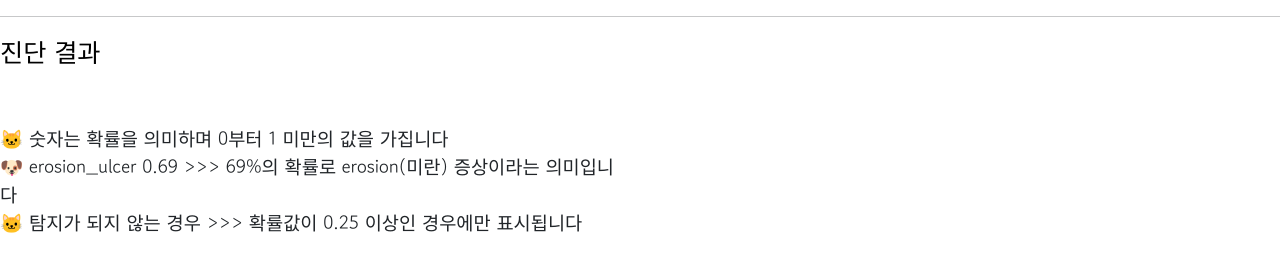
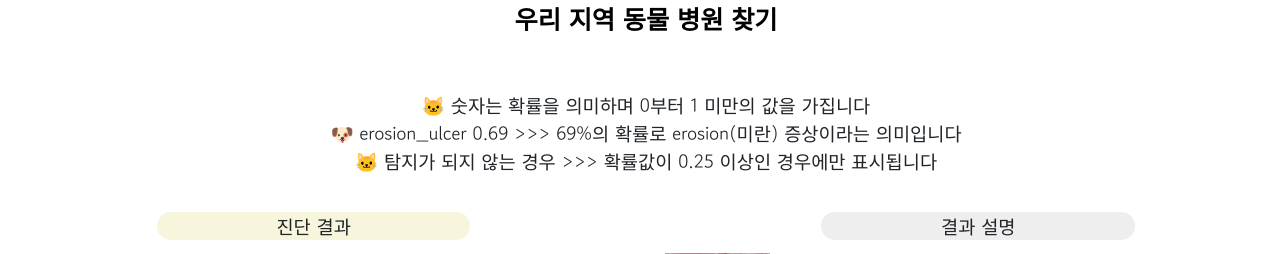
Before and after one commit to kkkimsuji/pet_disease, a Flask app: template templates/result.html in a window 1280 px wide. Shown: the part 76-330 px from the top of the page. Run offline with Flask 3, Linux system fonts and the light colour scheme; the template is opened without the code that fills it, so the values that code supplies are empty; some libraries are stand-ins or nearby versions; some web fonts are replaced.

Commit message:
Update result.html

```diff
--- a/templates/result.html
+++ b/templates/result.html
@@ -14,16 +14,26 @@
     <link rel="stylesheet" href="https://maxcdn.bootstrapcdn.com/font-awesome/4.7.0/css/font-awesome.min.css"/>
 
     <div id="process"></div>
-<hr/>
-    <div class="grid ">
+
+    <div class="grid text-center">
         <div class="row">
+            <div class="col">
+                <h3><strong>우리 지역 동물 병원 찾기</strong></h3><br>
+                <p>🐱 숫자는 확률을 의미하며 0부터 1 미만의 값을 가집니다
+		<br>🐶 erosion_ulcer 0.69 >>> 69%의 확률로 erosion(미란) 증상이라는 의미입니다
+		<br>🐱 탐지가 되지 않는 경우 >>> 확률값이 0.25 이상인 경우에만 표시됩니다</p>
+            </div>
+        </div>
+    </div>
+    <div class="grid">
+<!--         <div class="row">
             <div class="col-6 col-12-medium">
 		<h3><strong></strong>진단 결과</strong></h3><br>
                 <p>🐱 숫자는 확률을 의미하며 0부터 1 미만의 값을 가집니다
 		<br>🐶 erosion_ulcer 0.69 >>> 69%의 확률로 erosion(미란) 증상이라는 의미입니다
 		<br>🐱 탐지가 되지 않는 경우 >>> 확률값이 0.25 이상인 경우에만 표시됩니다</p>
             </div>
-        </div>
+        </div> -->
 
         <div class="row">
             <div class="col-md-6 result-col">
```
